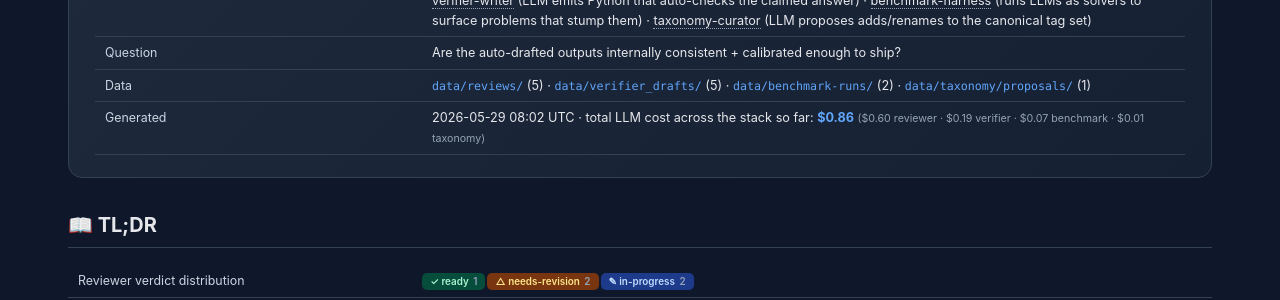
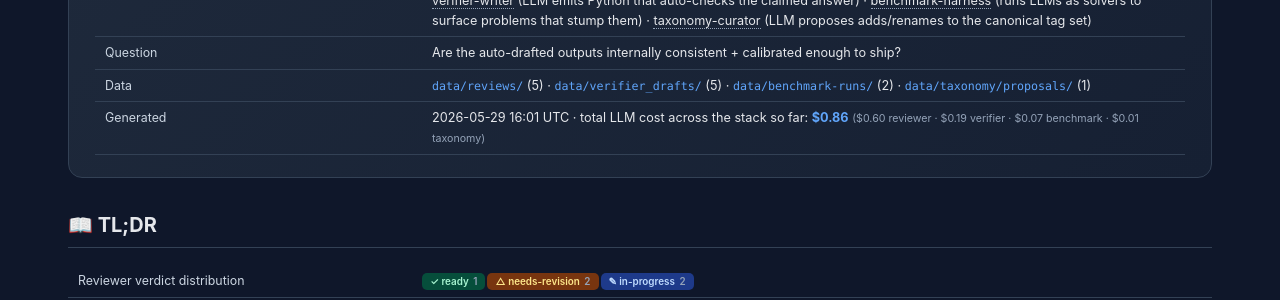
Before and after one commit to yulinl2/yulinl2.github.io, a Jekyll site: the page ai4statmath-review/agent-audit/index.html, which Jekyll copies as it is, in a window 1280 px wide and 900 px high. Shown: the part 194-494 px from the top of the window. Built offline with Jekyll 4.4.1, drawn with Linux system fonts in a browser that asks for light colours; some of the changed text lies outside the part shown.

Commit message:
Publish AI4Stat/Math lit-review + reviews (2026-05-29T16:02Z, src cabf8a0)

```diff
--- a/ai4statmath-review/agent-audit/index.html
+++ b/ai4statmath-review/agent-audit/index.html
@@ -163,7 +163,7 @@ footer.page-foot a { color:var(--primary); }
     <tr><td class="il">Scope</td><td class="ir">Methodology audit of the 4-agent stack: <abbr class="term" data-tip="agents/reviewer/ — drafts a ReviewJSON per problem (dimensions + annotations + actions + digest). Default model: claude-opus-4-7. SYSTEM.md is the prompt.">reviewer</abbr> (LLM judges each submission, returns rubric + per-dimension scores) · <abbr class="term" data-tip="agents/verifier_writer/ — drafts a Python grader per problem with answer key. Default model: claude-sonnet-4-6. Output gated on validation (oracle + N bad-responses).">verifier-writer</abbr> (LLM emits Python that auto-checks the claimed answer) · <abbr class="term" data-tip="agents/benchmark_harness/ — zero-shot runner. Reads a problem, asks an LLM, runs the validated verifier, records pass/fail + trace. Default model: claude-haiku-4-5-20251001.">benchmark-harness</abbr> (runs LLMs as solvers to surface problems that stump them) · <abbr class="term" data-tip="agents/taxonomy_curator/ — proposes deltas to data/taxonomy/canonical.yaml against current contributor tag usage.">taxonomy-curator</abbr> (LLM proposes adds/renames to the canonical tag set)</td></tr>
     <tr><td class="il">Question</td><td class="ir">Are the auto-drafted outputs internally consistent + calibrated enough to ship?</td></tr>
     <tr><td class="il">Data</td><td class="ir"><code>data/reviews/</code> (5) · <code>data/verifier_drafts/</code> (5) · <code>data/benchmark-runs/</code> (2) · <code>data/taxonomy/proposals/</code> (1)</td></tr>
-    <tr><td class="il">Generated</td><td class="ir">2026-05-29 08:02 UTC · total LLM cost across the stack so far: <strong>$0.86</strong> <span class="dim small">($0.60 reviewer · $0.19 verifier · $0.07 benchmark · $0.01 taxonomy)</span></td></tr>
+    <tr><td class="il">Generated</td><td class="ir">2026-05-29 16:01 UTC · total LLM cost across the stack so far: <strong>$0.86</strong> <span class="dim small">($0.60 reviewer · $0.19 verifier · $0.07 benchmark · $0.01 taxonomy)</span></td></tr>
   </table>
 </header>
 
@@ -233,7 +233,7 @@ footer.page-foot a { color:var(--primary); }
 </section>
 
 <footer class="page-foot">
-  <p>Generated by <a href="https://github.com/yulinl2/AI4StatMath-Problem-Bank/blob/lit-review/agents/_audit/build_agent_audit.py" target="_blank" rel="noopener">agents/_audit/build_agent_audit.py</a> · last built 2026-05-29 08:02 UTC</p>
+  <p>Generated by <a href="https://github.com/yulinl2/AI4StatMath-Problem-Bank/blob/lit-review/agents/_audit/build_agent_audit.py" target="_blank" rel="noopener">agents/_audit/build_agent_audit.py</a> · last built 2026-05-29 16:01 UTC</p>
 </footer>
 
 </div>
--- a/ai4statmath-review/taxonomy/index.html
+++ b/ai4statmath-review/taxonomy/index.html
@@ -238,7 +238,7 @@ ul.bullets li { margin:5px 0; }
 </section>
 
 <footer class="page-foot">
-  <p>Generated by <a href="https://github.com/yulinl2/AI4StatMath-Problem-Bank/blob/lit-review/agents/_audit/build_taxonomy_viewer.py" target="_blank" rel="noopener">agents/_audit/build_taxonomy_viewer.py</a> · 2026-05-29 08:02 UTC</p>
+  <p>Generated by <a href="https://github.com/yulinl2/AI4StatMath-Problem-Bank/blob/lit-review/agents/_audit/build_taxonomy_viewer.py" target="_blank" rel="noopener">agents/_audit/build_taxonomy_viewer.py</a> · 2026-05-29 16:01 UTC</p>
 </footer>
 
 </div>
```
